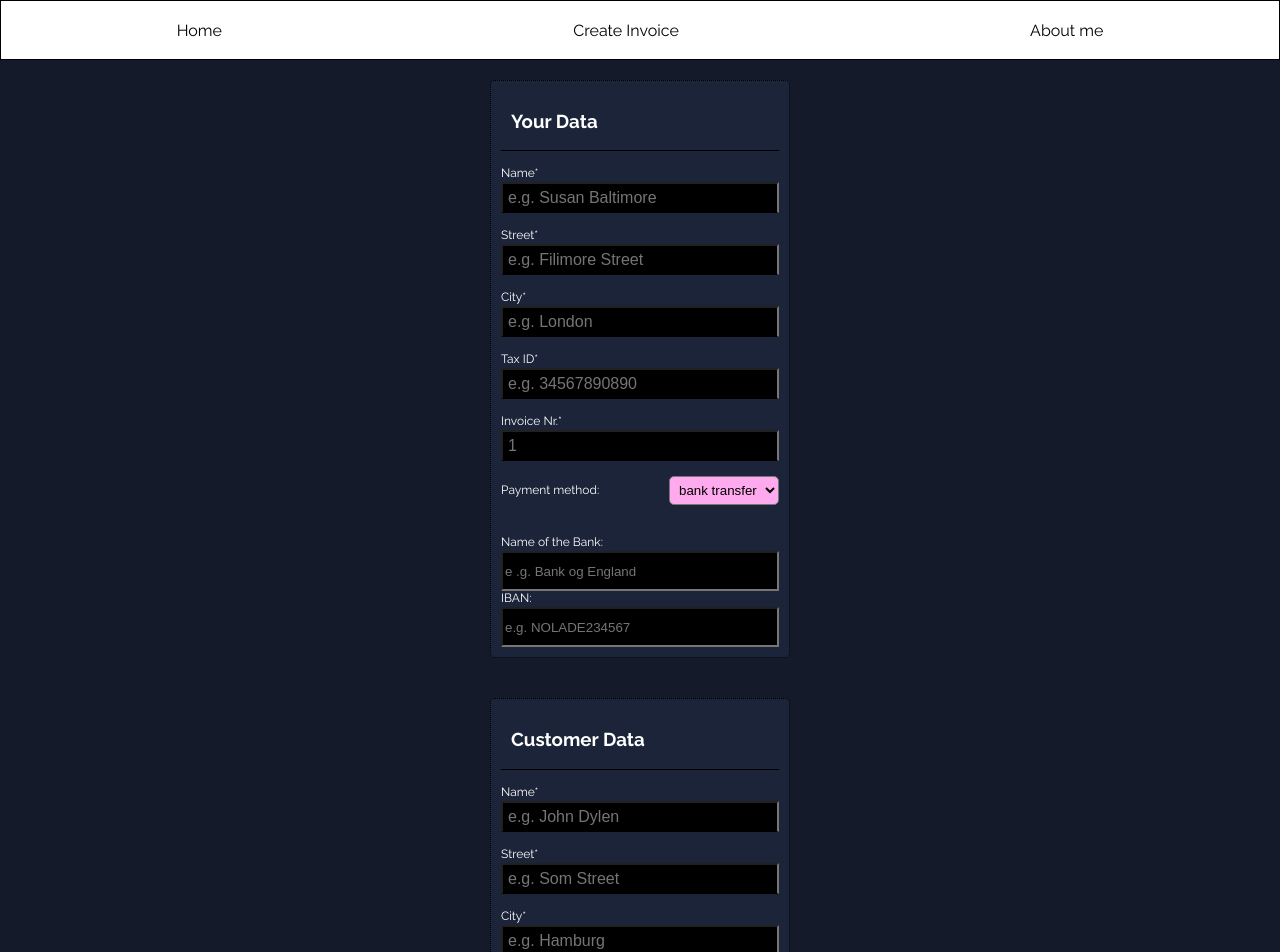
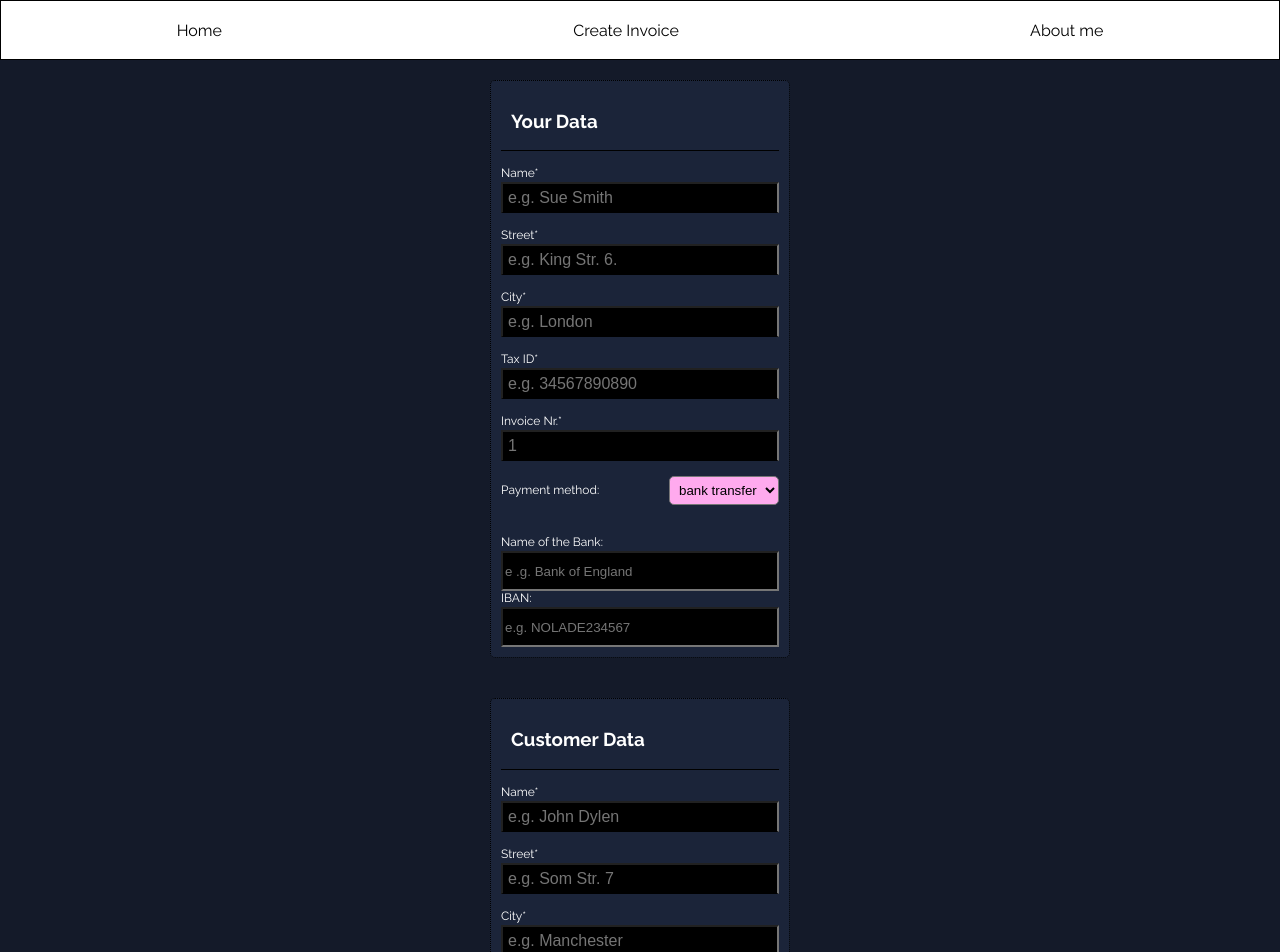
Before and after one commit to Murci2022/Invoicify-Capstone-Project, a Next.js app: page /createInvoice in a window 1280 px wide. Shown: the top 952 px of the page. Built offline with nearby package versions, Linux system fonts and the light colour scheme.

Commit message:
small gram-corrections

```diff
--- a/src/components/CreateInvoice/CheckPaymentInfo.jsx
+++ b/src/components/CreateInvoice/CheckPaymentInfo.jsx
@@ -19,7 +19,7 @@ export const CheckPaymentInfo = ({
 						type="text"
 						id="bankName"
 						name="bankName"
-						placeholder="e .g. Bank og England"
+						placeholder="e .g. Bank of England"
 						onChange={handleBankNameChange}
 					/>
 					<label htmlFor="ibanNr">IBAN:</label>
--- a/src/pages/createInvoice.jsx
+++ b/src/pages/createInvoice.jsx
@@ -158,7 +158,7 @@ export default function CreateInvoice() {
 									type="text"
 									id="name"
 									name="name"
-									placeholder="e.g. Susan Baltimore"
+									placeholder="e.g. Sue Smith"
 									value={name}
 									required
 									onChange={event => setName(event.target.value)}
@@ -168,7 +168,7 @@ export default function CreateInvoice() {
 									type="text"
 									id="street"
 									name="street"
-									placeholder="e.g. Filimore Street"
+									placeholder="e.g. King Str. 6."
 									value={street}
 									autoComplete="off"
 									onChange={event => setStreet(event.target.value)}
@@ -245,7 +245,7 @@ export default function CreateInvoice() {
 									type="text"
 									id="recipientStreet"
 									name="recipientStreet"
-									placeholder="e.g. Som Street"
+									placeholder="e.g. Som Str. 7"
 									value={recipientStreet}
 									autoComplete="off"
 									onChange={event => setRecipientStreet(event.target.value)}
@@ -255,7 +255,7 @@ export default function CreateInvoice() {
 									type="text"
 									id="recipientCity"
 									name="recipientCity"
-									placeholder="e.g. Hamburg"
+									placeholder="e.g. Manchester"
 									value={recipientCity}
 									autoComplete="off"
 									onChange={event => setRecipientCity(event.target.value)}
```
